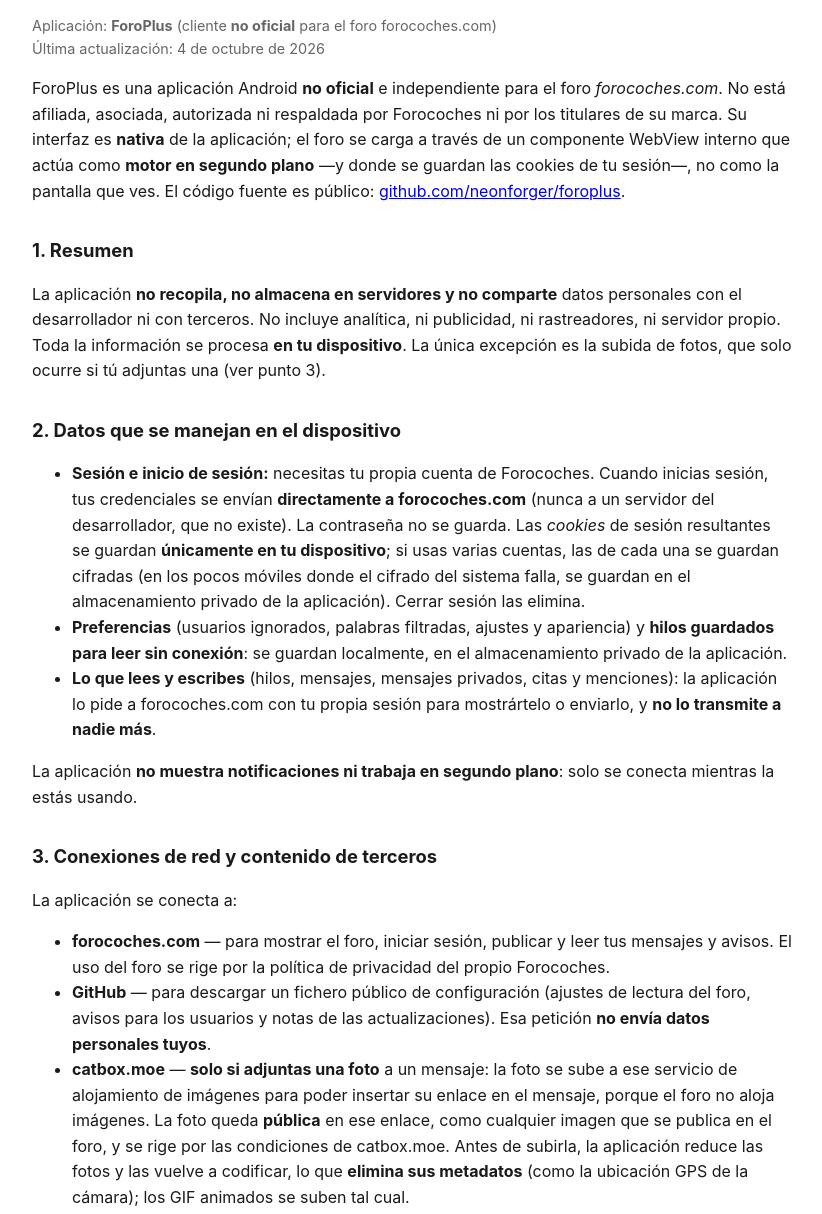
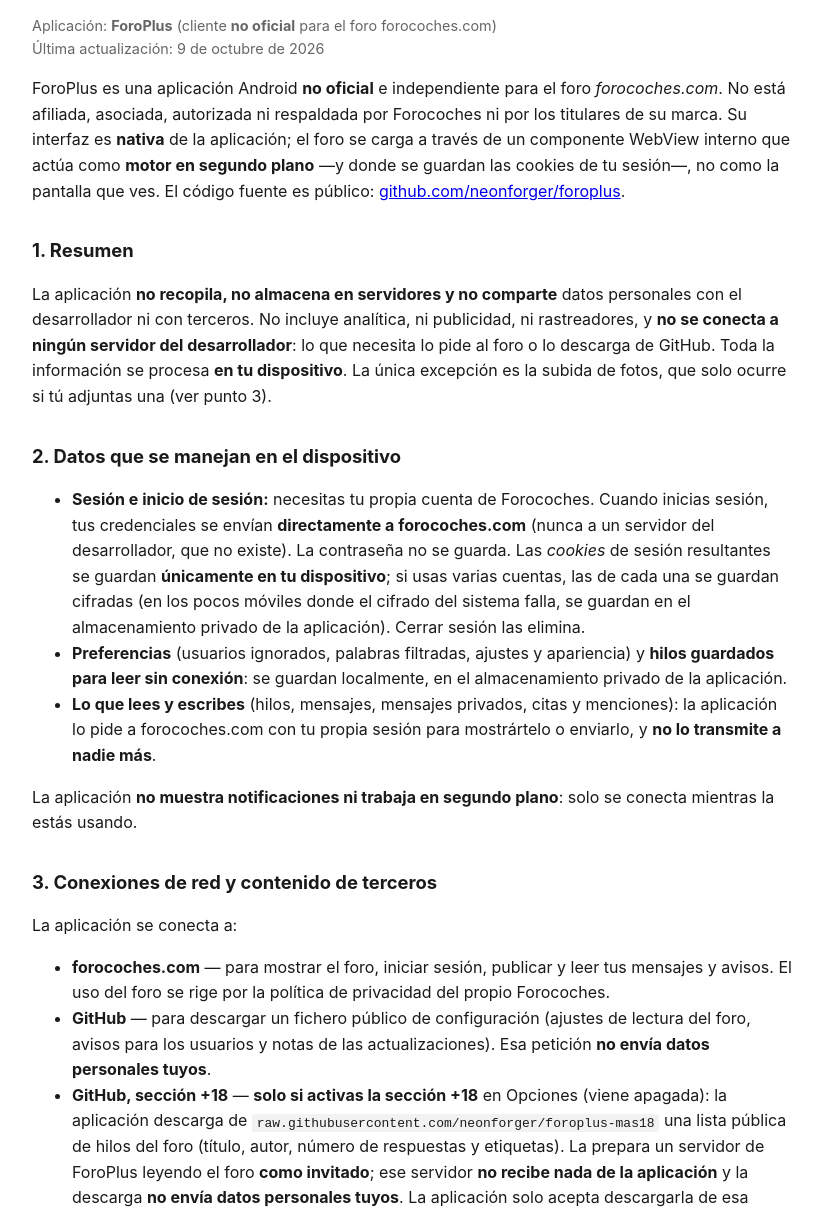
Before and after one commit to neonforger/foroplus, a plain HTML site: page docs/privacy-policy.html in a window 1280 px wide. Shown: the part 76-1290 px from the top of the page, without its empty margins (228-1050 px from the left). Drawn offline with Linux system fonts and the light colour scheme.

Commit message:
README y política de privacidad: la sección +18 y la lista que descarga de GitHub

```diff
--- a/docs/privacy-policy.html
+++ b/docs/privacy-policy.html
@@ -14,7 +14,7 @@
 <body>
 <h1>Política de privacidad</h1>
 <p class="muted">Aplicación: <strong>ForoPlus</strong> (cliente <strong>no oficial</strong> para el foro forocoches.com)<br>
-Última actualización: 4 de octubre de 2026</p>
+Última actualización: 9 de octubre de 2026</p>
 
 <p>ForoPlus es una aplicación Android <strong>no oficial</strong> e independiente para el foro
 <em>forocoches.com</em>. No está afiliada, asociada, autorizada ni respaldada por Forocoches ni por
@@ -26,7 +26,8 @@
 <h2>1. Resumen</h2>
 <p>La aplicación <strong>no recopila, no almacena en servidores y no comparte</strong> datos
 personales con el desarrollador ni con terceros. No incluye analítica, ni publicidad, ni
-rastreadores, ni servidor propio. Toda la información se procesa <strong>en tu dispositivo</strong>.
+rastreadores, y <strong>no se conecta a ningún servidor del desarrollador</strong>: lo que necesita lo pide al
+foro o lo descarga de GitHub. Toda la información se procesa <strong>en tu dispositivo</strong>.
 La única excepción es la subida de fotos, que solo ocurre si tú adjuntas una (ver punto 3).</p>
 
 <h2>2. Datos que se manejan en el dispositivo</h2>
@@ -55,6 +56,12 @@
   <li><strong>GitHub</strong> — para descargar un fichero público de configuración (ajustes de
   lectura del foro, avisos para los usuarios y notas de las actualizaciones). Esa petición
   <strong>no envía datos personales tuyos</strong>.</li>
+  <li><strong>GitHub, sección +18</strong> — <strong>solo si activas la sección +18</strong> en Opciones
+  (viene apagada): la aplicación descarga de <code>raw.githubusercontent.com/neonforger/foroplus-mas18</code>
+  una lista pública de hilos del foro (título, autor, número de respuestas y etiquetas). La prepara un
+  servidor de ForoPlus leyendo el foro <strong>como invitado</strong>; ese servidor <strong>no recibe nada
+  de la aplicación</strong> y la descarga <strong>no envía datos personales tuyos</strong>. La aplicación
+  solo acepta descargarla de esa dirección, fijada en su código.</li>
   <li><strong>catbox.moe</strong> — <strong>solo si adjuntas una foto</strong> a un mensaje: la foto se
   sube a ese servicio de alojamiento de imágenes para poder insertar su enlace en el mensaje,
   porque el foro no aloja imágenes. La foto queda <strong>pública</strong> en ese enlace, como
```
Also changed, not shown: README.md.
